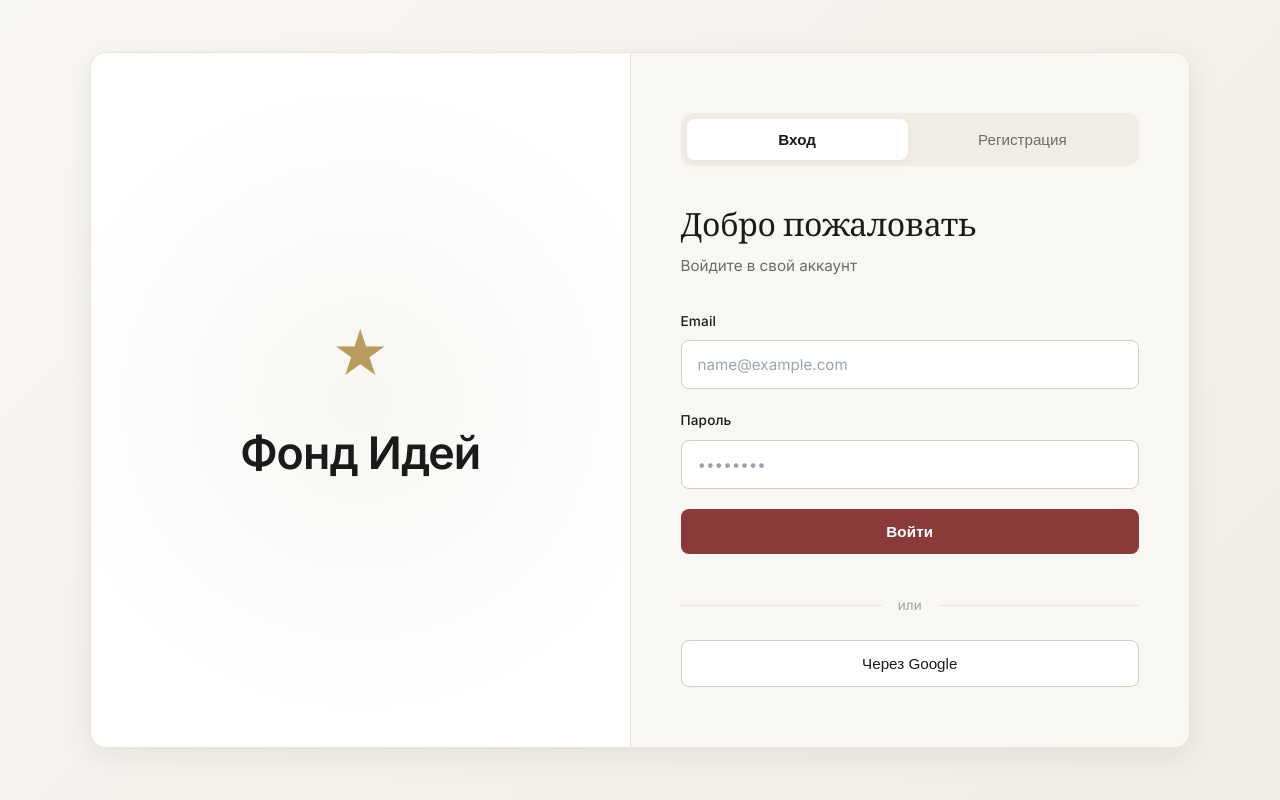
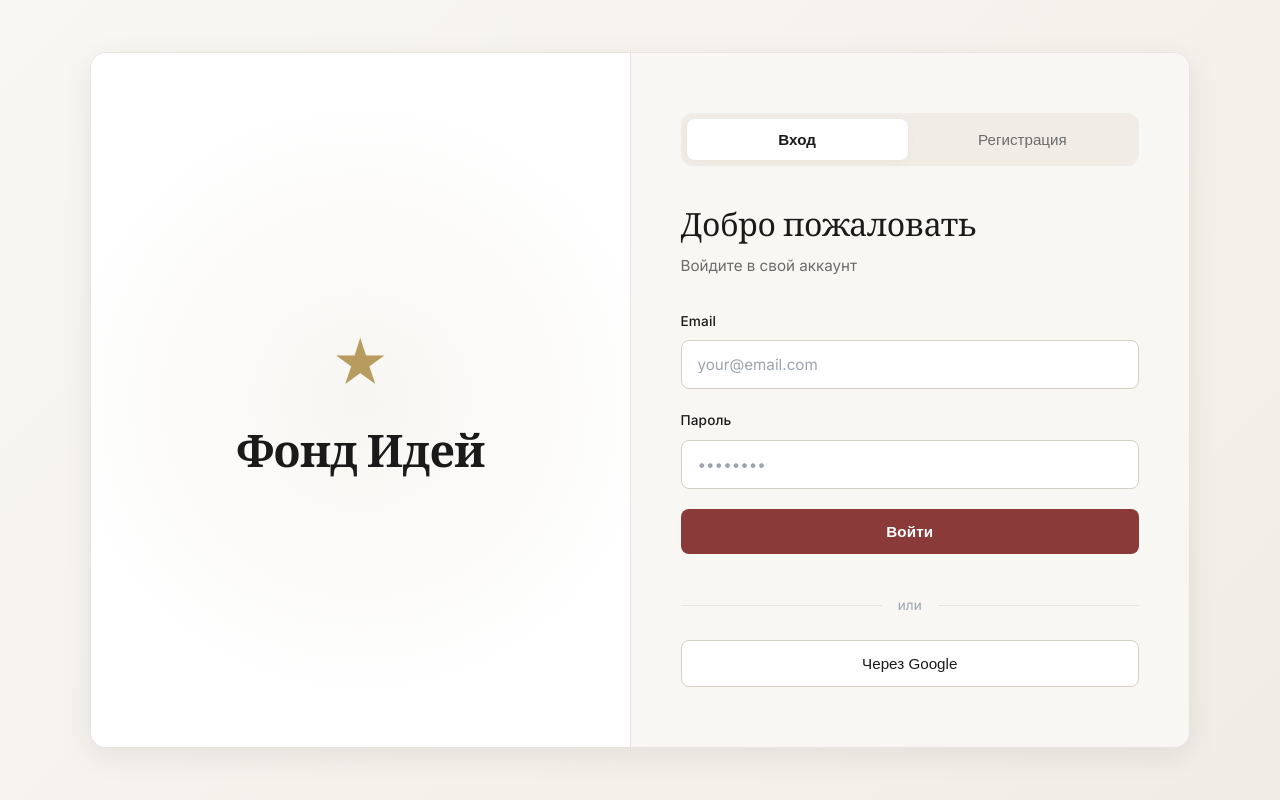
Before and after one commit to viktorialesnyh/FundOfIdeas2, a Flask app: page / in a window 1280 px wide. Run offline with Flask 3, Linux system fonts and the light colour scheme.

Commit message:
изменен index.html

```diff
--- a/templates/index.html
+++ b/templates/index.html
@@ -4,53 +4,91 @@
     <meta charset="UTF-8">
     <meta name="viewport" content="width=device-width, initial-scale=1.0">
     <title>Фонд Идей — Вход</title>
-    <!-- Подключаем общий стиль -->
+    <!-- Подключение шрифтов для стиля Journal Craft -->
+    <link rel="preconnect" href="https://fonts.googleapis.com">
+    <link rel="preconnect" href="https://fonts.gstatic.com" crossorigin>
+    <link href="https://fonts.googleapis.com/css2?family=Cormorant+Garamond:wght@400;500;600;700&family=Inter:wght@300;400;500;600;700&family=JetBrains+Mono:wght@400;500&display=swap" rel="stylesheet">
     <link rel="stylesheet" href="{{ url_for('static', filename='css/styles.css') }}">
 </head>
+<!-- Класс auth-body делает фон градиентным -->
 <body class="auth-body">
     <div class="auth-container">
         <div class="auth-left">
-            <div class="star-icon">★</div>
-            <div class="project-title">Фонд Идей</div>
+            <span class="star-icon">★</span>
+            <h1 class="project-title">Фонд Идей</h1>
         </div>
-
         <div class="auth-right">
             <div class="tabs">
-                <button class="tab-btn active" id="loginTab" onclick="switchTab('login')">Вход</button>
-                <button class="tab-btn" id="registerTab" onclick="switchTab('register')">Регистрация</button>
+                <button class="tab-btn active" onclick="switchTab('login')">Вход</button>
+                <button class="tab-btn" onclick="switchTab('register')">Регистрация</button>
             </div>
 
             <!-- Форма Входа -->
-            <div id="loginForm">
+            <form id="login-form" class="auth-form" method="POST" action="{{ url_for('login') }}">
                 <h2>Добро пожаловать</h2>
                 <p class="subtitle">Войдите в свой аккаунт</p>
-                <form action="/login" method="POST">
-                    <div class="input-group"><label>Email</label><input type="email" name="email" placeholder="name@example.com" required></div>
-                    <div class="input-group"><label>Пароль</label><input type="password" name="password" placeholder="••••••••" required></div>
-                    <button type="submit" class="primary-btn">Войти</button>
-                </form>
+                <div class="input-group">
+                    <label>Email</label>
+                    <input type="email" name="email" placeholder="your@email.com" required>
+                </div>
+                <div class="input-group">
+                    <label>Пароль</label>
+                    <input type="password" name="password" placeholder="••••••••" required>
+                </div>
+                <button type="submit" class="primary-btn">Войти</button>
                 <div class="divider"><span>или</span></div>
-                <button class="secondary-btn">Через Google</button>
-            </div>
+                <button type="button" class="secondary-btn">Через Google</button>
+            </form>
 
             <!-- Форма Регистрации -->
-            <div id="registerForm" class="hidden">
+            <form id="register-form" class="auth-form hidden" method="POST" action="{{ url_for('register') }}">
                 <h2>Создать аккаунт</h2>
                 <p class="subtitle">Начните свой путь в Фонде Идей</p>
-                <form action="/register" method="POST">
-                    <div class="input-group"><label>Имя</label><input type="text" name="username" placeholder="Иван Иванов" required></div>
-                    <div class="input-group"><label>Email</label><input type="email" name="email" placeholder="name@example.com" required></div>
-                    <div class="input-group"><label>Пароль</label><input type="password" name="password" placeholder="••••••••" required></div>
-                    <div class="input-group"><label>Подтверждение пароля</label><input type="password" name="confirm_password" placeholder="••••••••" required></div>
-                    <div class="checkbox-group"><input type="checkbox" required><span>Я согласен с <a href="#">Условиями использования</a></span></div>
-                    <button type="submit" class="primary-btn">Зарегистрироваться</button>
-                </form>
+                <div class="input-group">
+                    <label>Имя</label>
+                    <input type="text" name="username" placeholder="Ваше имя" required>
+                </div>
+                <div class="input-group">
+                    <label>Email</label>
+                    <input type="email" name="email" placeholder="your@email.com" required>
+                </div>
+                <div class="input-group">
+                    <label>Пароль</label>
+                    <input type="password" name="password" placeholder="••••••••" required>
+                </div>
+                <div class="input-group">
+                    <label>Подтверждение пароля</label>
+                    <input type="password" name="confirm_password" placeholder="••••••••" required>
+                </div>
+                <div class="checkbox-group">
+                    <input type="checkbox" id="terms" required>
+                    <label for="terms">Я согласен с <a href="#">Условиями использования</a></label>
+                </div>
+                <button type="submit" class="primary-btn">Зарегистрироваться</button>
                 <div class="divider"><span>или</span></div>
-                <button class="secondary-btn">Через Google</button>
-            </div>
+                <button type="button" class="secondary-btn">Через Google</button>
+            </form>
         </div>
     </div>
 
-    <script src="{{ url_for('static', filename='js/script.js') }}"></script>
+    <script>
+        function switchTab(tab) {
+            const loginForm = document.getElementById('login-form');
+            const registerForm = document.getElementById('register-form');
+            const tabs = document.querySelectorAll('.tab-btn');
+
+            if (tab === 'login') {
+                loginForm.classList.remove('hidden');
+                registerForm.classList.add('hidden');
+                tabs[0].classList.add('active');
+                tabs[1].classList.remove('active');
+            } else {
+                loginForm.classList.add('hidden');
+                registerForm.classList.remove('hidden');
+                tabs[0].classList.remove('active');
+                tabs[1].classList.add('active');
+            }
+        }
+    </script>
 </body>
 </html>
```
Also changed, not shown: db/fundofideas.db (added).
